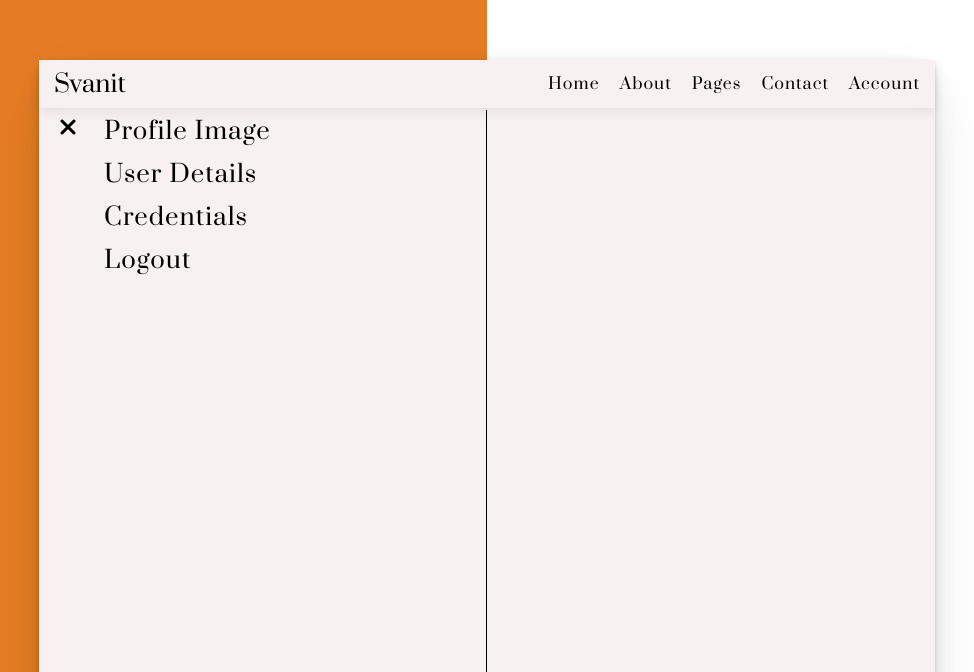
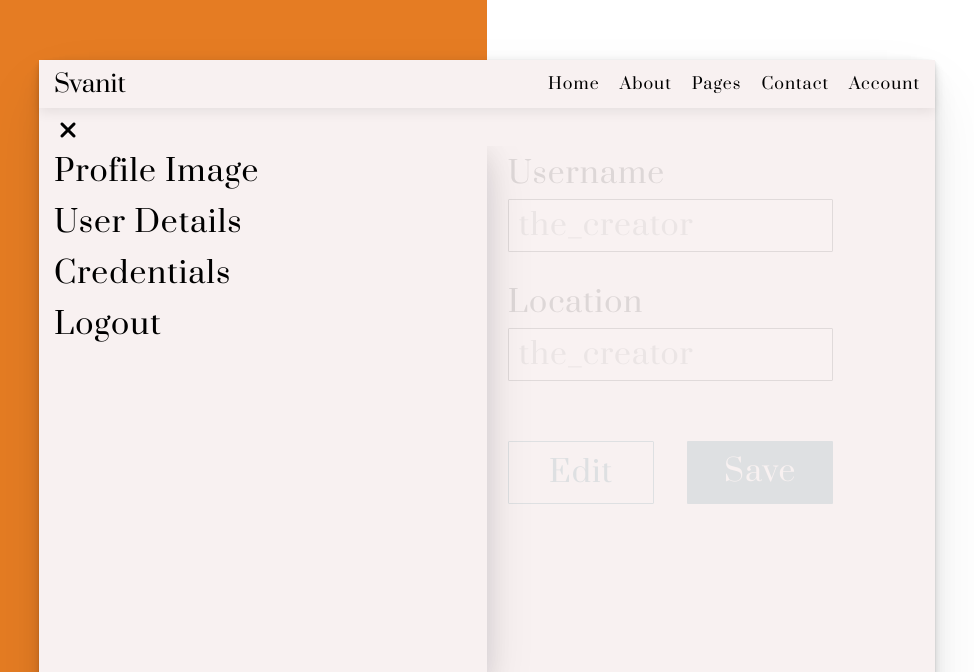
Before and after one commit to aditya-464/CODSOFT, a plain HTML site: page codsoft_L3_T1_blog/client/home.html in a window 1280 px wide. Both pictures are taken after a click on the element 223 px from the left and 127 px from the top of the page. Shown: the top 672 px of the page, without its empty margins (153-1127 px from the left). Drawn offline with Linux system fonts and the light colour scheme.

Commit message:
user details component created in account page

```diff
--- a/codsoft_L3_T1_blog/client/account.js
+++ b/codsoft_L3_T1_blog/client/account.js
@@ -1,15 +1,27 @@
 const accountLeft = document.querySelector(".account-left");
+const accountRight = document.querySelector(".account-right");
+const navbar = document.querySelector(".navbar-outer");
 const icon = document.querySelector(".options-list-icon");
+
+// Setting margin-top for account section
+let navHeight = navbar.getBoundingClientRect().height;
+const accountSection = document.querySelector(".account-section");
+accountSection.style.marginTop = `${navHeight}`+"px";
+accountRight.style.paddingTop = `${0.5*navHeight}`+"px";
+
+
 
 
 icon.addEventListener("click", () => {
     if(!icon.children[0].classList.contains("display-none")){
         accountLeft.style.translate = "0 0";
+        accountRight.style.opacity = "0.1";
         icon.children[0].classList.add("display-none");
         icon.children[1].classList.remove("display-none");
     }
     else{
-        accountLeft.style.translate = "-100% 0";
+        accountLeft.style.translate = "-120% 0";
+        accountRight.style.opacity = "1";
         icon.children[0].classList.remove("display-none");
         icon.children[1].classList.add("display-none");
     }
--- a/codsoft_L3_T1_blog/client/home.css
+++ b/codsoft_L3_T1_blog/client/home.css
@@ -18,11 +18,11 @@ html {
     font-family: 'Prata', serif;
 }
 
+/* ***************** REMOVE BOX SHADOW ON SMALL SCREENS ***************** */
+
 ::-webkit-scrollbar {
     width: 0;
-    /* Remove scrollbar space */
     background: transparent;
-    /* Optional: just make scrollbar invisible */
 }
 
 .display-none {
@@ -48,17 +48,22 @@ html {
 
 /* Navbar */
 
-.navbar {
+.navbar-outer {
     position: fixed;
     width: 70%;
+    display: flex;
+    flex-direction: column;
+    z-index: 1000;
+}
+
+.navbar {
+    /* position: fixed; */
+    width: 100%;
     display: flex;
     justify-content: space-between;
     align-items: center;
     padding: 0.75rem 1.5rem;
     background-color: var(--primary-light);
-    z-index: 100;
-    /* box-shadow: rgba(0, 0, 0, 0.15) 0px 2px 8px; */
-    /* box-shadow: rgba(17, 17, 26, 0.1) 0px 4px 16px, rgba(17, 17, 26, 0.05) 0px 8px 32px; */
     box-shadow: rgba(0, 0, 0, 0.08) 0px 4px 12px;
 }
 
@@ -73,8 +78,6 @@ html {
 .nav-logo:hover {
     cursor: pointer;
 }
-
-
 
 .nav-right {
     width: auto;
@@ -131,6 +134,24 @@ html {
         animation-duration: 300ms;
         width: 100%;
     }
+}
+
+.options-list-icon {
+    width: fit-content;
+    margin-left: 1.5rem;
+    z-index: 1000;
+    padding: 1rem 0.5rem;
+    border-radius: 5px;
+}
+
+.options-list-icon i {
+    font-size: var(--h5);
+    transition-duration: 200ms;
+}
+
+.options-list-icon i:hover {
+    cursor: pointer;
+    color: var(--primary-dark);
 }
 
 
@@ -219,7 +240,7 @@ html {
     display: flex;
     justify-content: space-between;
     align-items: center;
-    z-index: 1000;
+    z-index: 100;
 }
 
 .footer-section p {
@@ -557,78 +578,70 @@ textarea:focus {
     width: 100%;
     height: 100%;
     display: flex;
+    flex-direction: column;
     letter-spacing: 0.1rem;
-}
-
-.options-list-icon {
-    margin-top: 5rem;
-    margin-left: 1.5rem;
-    position: fixed;
-    z-index: 1000;
-    padding: 0.5rem;
-    border-radius: 5px;
-}
-
-.options-list-icon i {
-    font-size: var(--h5);
-    transition-duration: 200ms;
-}
-
-.options-list-icon i:hover {
-    cursor: pointer;
-    color: var(--primary-dark);
+    /* margin-top: 10rem; */
+    overflow: hidden;
 }
 
 .account-left {
     width: 50%;
     height: 100%;
-    translate: -100% 0;
-    transition-duration: 300ms;
-    position: sticky;
+    translate: -120% 0;
+    transition-duration: 400ms;
+    position: relative;
+    top: 0;
+    left: 0;
     z-index: 100;
+    background-color: var(--primary-light);
+    box-shadow: rgba(17, 17, 26, 0.1) 0px 1px 0px, rgba(17, 17, 26, 0.1) 0px 8px 24px, rgba(17, 17, 26, 0.1) 0px 16px 48px;
 }
 
 .account-left .options-list {
     width: 100%;
     height: 100%;
-    margin-top: 5rem;
-    padding-left: 5rem;
-    border-right: 1px solid black;
 }
 
 .account-left .options-list .option {
-    font-size: var(--h5);
+    font-size: var(--h4);
     padding: 0.5rem 1.5rem;
 }
 
 .account-left .options-list .option:hover {
     background-color: var(--primary-dark);
     color: var(--primary-light);
-    opacity: 0.9;
 }
 
 .account-right {
-    width: 50%;
-    height: 100%;
-    overflow: scroll;
-    z-index: -1;
+    width: 100%;
+    /* height: 100%; */
+    position: absolute;
+    top: 0;
+    left: 0;
+    transition-duration: 300ms;
+    overflow: hidden;
+    z-index: 10;
 }
 
 .account-right-container {
     width: 100%;
-    margin-top: 5rem;
+    /* height: 100%; */
     padding: 0 1.5rem;
 }
 
 .account-right-container-row {
-    width: 100%;
-    /* display: flex; */
+    width: 80%;
+    display: flex;
     justify-content: space-between;
+    margin: auto;
+    margin-bottom: 2rem;
+
+    /* border: 2px solid blue; */
 }
 
 .account-right-container-field {
-    width: 75%;
-    font-size: var(--h6);
+    width: 47%;
+    font-size: var(--h4);
     display: flex;
     flex-direction: column;
 }
@@ -640,7 +653,7 @@ textarea:focus {
 .account-right-container-field input {
     width: 100%;
     font-family: "Prata", "serif";
-    font-size: var(--h6);
+    font-size: var(--h4);
     padding: 0.5rem 1rem;
     outline: none;
     border: 1px solid black;
@@ -653,3 +666,36 @@ textarea:focus {
 .account-right-container-field input:focus {
     border: 1px solid var(--primary-dark);
 }
+
+.account-btn-grp{
+    display: flex;
+    justify-content: flex-end;
+    margin-top: 5rem;
+}
+
+.account-btn-grp .btn-field{
+    width: 47%;
+    font-size: var(--h4);
+    display: flex;
+    justify-content: space-between;
+}
+
+.account-btn-grp .edit-btn, .save-btn{
+    width: 45%;
+    background-color: var(--primary-dark);
+    color: var(--primary-light);
+    padding: 1rem;
+    text-align: center;
+    letter-spacing: 0.1rem;
+    border-radius: 1px;
+}
+
+.account-btn-grp .edit-btn:hover, .save-btn:hover{
+    cursor: pointer;
+}
+
+.account-btn-grp .edit-btn{
+    background-color: var(--primary-light);
+    color: var(--primary-dark);
+    border: 1px solid var(--primary-dark);
+}
--- a/codsoft_L3_T1_blog/client/home.html
+++ b/codsoft_L3_T1_blog/client/home.html
@@ -23,6 +23,7 @@
 
       <div class="home-inner-div">
         <!-- Navbar -->
+        <div class="navbar-outer">
           <nav class="navbar">
             <div class="nav-left">
               <div class="nav-logo">
@@ -58,6 +59,11 @@
               </div>
             </div>
           </nav>
+          <div class="options-list-icon">
+            <i class="fa-solid fa-bars open-icon"></i>
+            <i class="fa-solid fa-xmark close-icon display-none"></i>
+          </div>
+        </div>
 
         <!-- Home tab -->
         <!-- Hero section -->
@@ -223,11 +229,11 @@
           credentials
           logout
          -->
-        <div class="account-section">
-          <div class="options-list-icon">
+        <div class="account-section ">
+          <!-- <div class="options-list-icon">
             <i class="fa-solid fa-bars open-icon"></i>
             <i class="fa-solid fa-xmark close-icon display-none"></i>
-          </div>
+          </div> -->
           <div class="account-left">
             <div class="options-list">
               <div class="option" id="profile-image">
@@ -245,8 +251,18 @@
             </div>
           </div>
           <div class="account-right">
-            <div class="account-right-container profile-image-container"></div>
-            <div class="account-right-container user-details-container display-none">
+            <div
+              class="account-right-container profile-image-container display-none"
+            >
+              <div class="profile-image-container-left">
+                <img src="./public/images/me1 (1).webp" alt="user-image" />
+              </div>
+            </div>
+            <div class="profile-image-container-right">
+              <div class="choose-image"></div>
+              <div class="btn-grp"></div>
+            </div>
+            <div class="account-right-container user-details-container">
               <div class="account-right-container-row">
                 <div class="account-right-container-field">
                   <label for="account-fullname">Name</label>
@@ -269,9 +285,45 @@
                   />
                 </div>
               </div>
+              <div class="account-right-container-row">
+                <div class="account-right-container-field">
+                  <label for="account-fullname">Bio</label>
+                  <input
+                    contenteditable="false"
+                    type="text"
+                    id="account-bio"
+                    name="account-bio"
+                    placeholder="Ram Krishna, the supreme"
+                  />
                 </div>
-            <div class="account-right-container credentials-container"></div>
-            <div class="account-right-container logout-container"></div>
+                <div class="account-right-container-field">
+                  <label for="account-username">Location</label>
+                  <input
+                    contenteditable="false"
+                    type="text"
+                    id="account-location"
+                    name="account-location"
+                    placeholder="the_creator"
+                  />
+                </div>
+              </div>
+              <div class="account-right-container-row account-btn-grp">
+                <div class="btn-field">
+                  <div class="edit-btn">
+                    <p>Edit</p>
+                  </div>
+                  <div class="save-btn">
+                    <p>Save</p>
+                  </div>
+                </div>
+              </div>
+            </div>
+            <div
+              class="account-right-container credentials-container display-none"
+            ></div>
+            <div
+              class="account-right-container logout-container display-none"
+            ></div>
           </div>
         </div>
 
```
Lines whose indentation alone changed are shown as unchanged.
